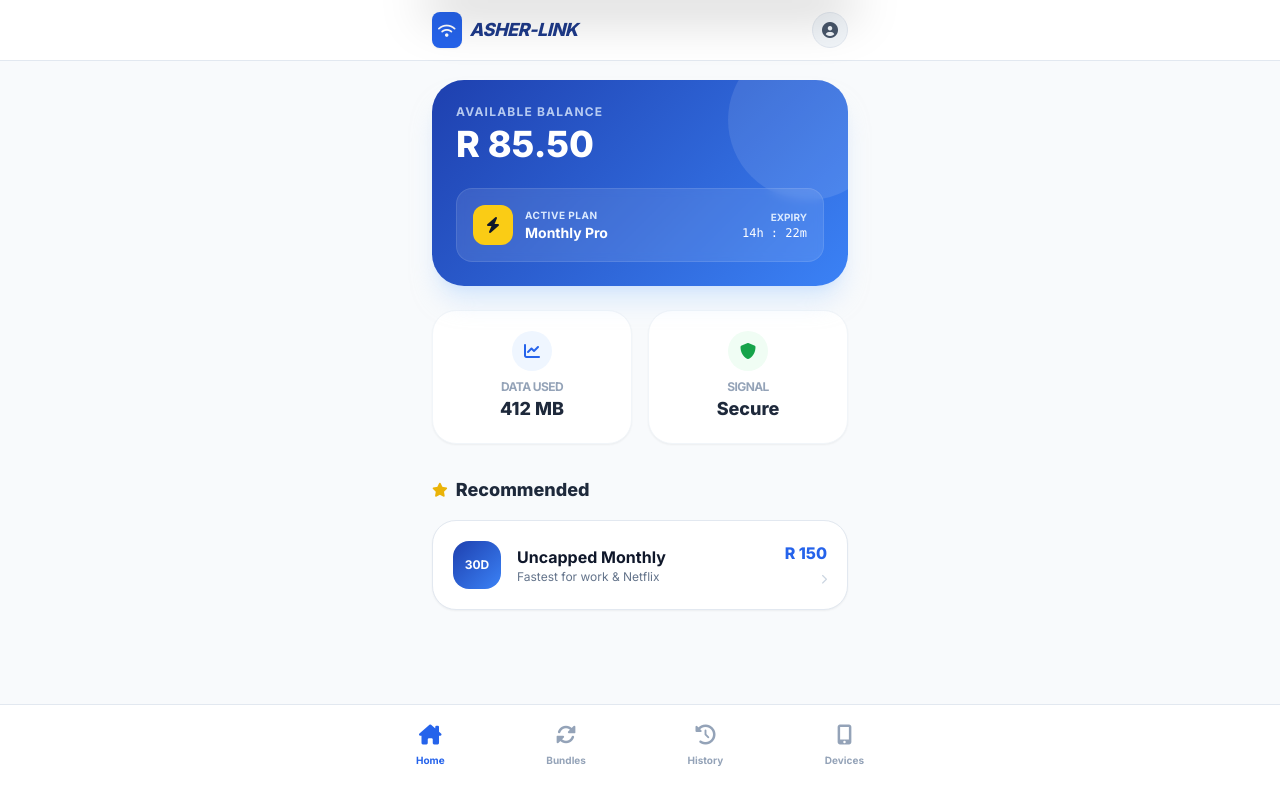
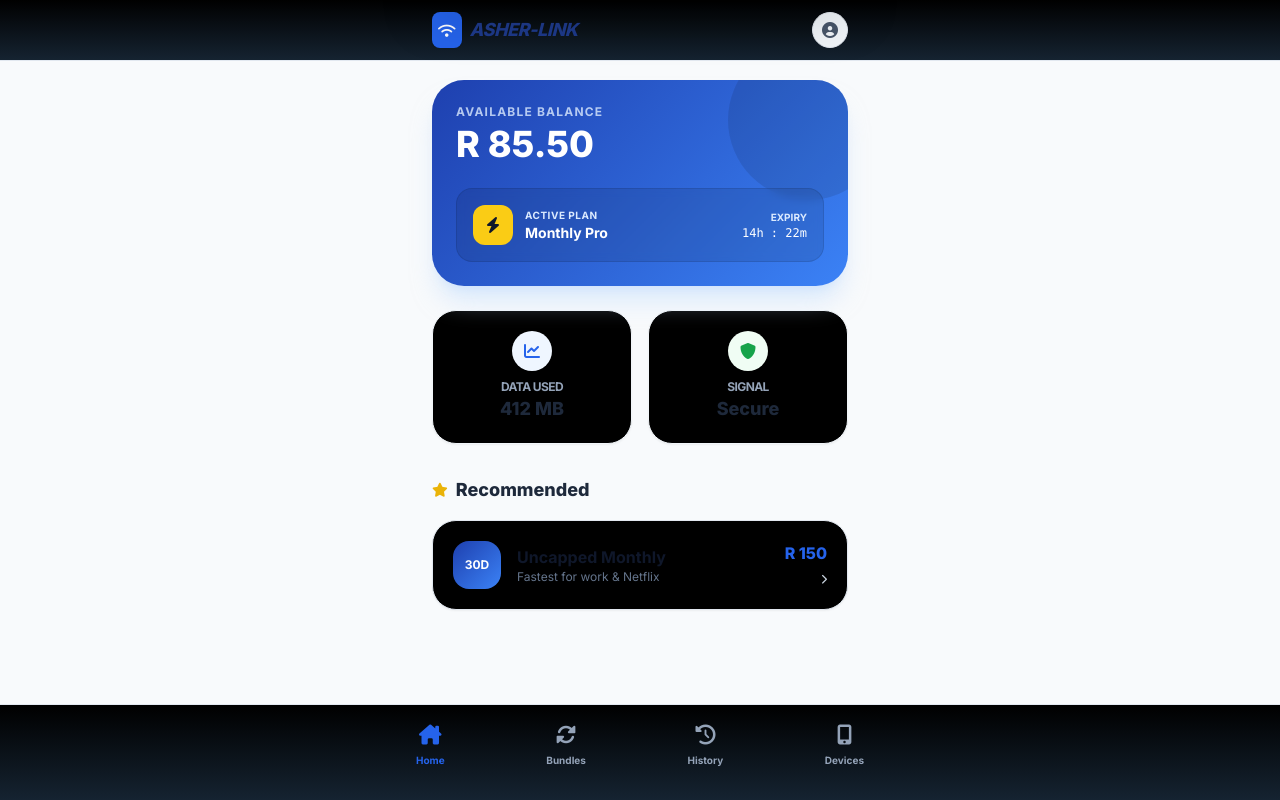
Before and after one commit to OxeanSA/link-user, a plain HTML site: page index.html in a window 1280 px wide. Drawn offline with nearby package versions, Linux system fonts and the light colour scheme.

Commit message:
Update index.html

```diff
--- a/index.html
+++ b/index.html
@@ -9,7 +9,7 @@
     <style>
         @import url('https://fonts.googleapis.com/css2?family=Inter:wght@300;400;600;700;800&display=swap');
         body { font-family: 'Inter', sans-serif; -webkit-tap-highlight-color: transparent; }
-        .glass { background: rgba(255, 255, 255, 0.95); backdrop-filter: blur(10px); }
+        .glass { background: linear-gradient(to top, #152331, #000000); backdrop-filter: blur(10px); }
         .tab-content { display: none; }
         .tab-content.active { display: block; animation: slideUp 0.3s ease-out; }
         @keyframes slideUp { from { opacity: 0; transform: translateY(10px); } to { opacity: 1; transform: translateY(0); } }
@@ -50,7 +50,7 @@
                     <p class="text-blue-100 text-xs font-bold uppercase tracking-widest mb-1 opacity-80">Available Balance</p>
                     <h2 id="balance-display" class="text-4xl font-black mb-6">R 0.00</h2>
 
-                    <div class="bg-white/10 rounded-2xl p-4 flex items-center justify-between backdrop-blur-sm border border-white/10">
+                    <div class="bg-black/10 rounded-2xl p-4 flex items-center justify-between backdrop-blur-sm border border-black/10">
                         <div class="flex items-center gap-3">
                             <div class="w-10 h-10 rounded-xl bg-yellow-400 flex items-center justify-center text-slate-900">
                                 <i class="fas fa-bolt"></i>
@@ -67,18 +67,18 @@
                     </div>
                 </div>
                 <!-- Decorative Circle -->
-                <div class="absolute -right-10 -top-10 w-40 h-40 bg-white/10 rounded-full"></div>
+                <div class="absolute -right-10 -top-10 w-40 h-40 bg-black/10 rounded-full"></div>
             </div>
 
             <div class="grid grid-cols-2 gap-4 mb-8">
-                <div class="bg-white p-5 rounded-3xl shadow-sm border border-slate-100 text-center">
+                <div class="bg-black p-5 rounded-3xl shadow-sm border border-slate-100 text-center">
                     <div class="w-10 h-10 bg-blue-50 text-blue-600 rounded-full flex items-center justify-center mx-auto mb-2">
                         <i class="fas fa-chart-line"></i>
                     </div>
                     <p class="text-xs font-bold text-slate-400 uppercase tracking-tighter">Data Used</p>
                     <p id="usage-stats" class="text-lg font-black text-slate-800">0 MB</p>
                 </div>
-                <div class="bg-white p-5 rounded-3xl shadow-sm border border-slate-100 text-center">
+                <div class="bg-black p-5 rounded-3xl shadow-sm border border-slate-100 text-center">
                     <div class="w-10 h-10 bg-green-50 text-green-600 rounded-full flex items-center justify-center mx-auto mb-2">
                         <i class="fas fa-shield-alt"></i>
                     </div>
@@ -90,7 +90,7 @@
             <h3 class="text-lg font-extrabold text-slate-800 mb-4 flex items-center gap-2">
                 <i class="fas fa-star text-yellow-500 text-sm"></i> Recommended
             </h3>
-            <div class="bg-white border border-slate-200 rounded-3xl p-5 flex items-center justify-between shadow-sm active:scale-[0.98] transition-transform cursor-pointer" onclick="switchTab('bundles')">
+            <div class="bg-black border border-slate-200 rounded-3xl p-5 flex items-center justify-between shadow-sm active:scale-[0.98] transition-transform cursor-pointer" onclick="switchTab('bundles')">
                 <div class="flex items-center gap-4">
                     <div class="w-12 h-12 gradient-bg rounded-2xl flex items-center justify-center text-white font-bold text-xs">30D</div>
                     <div>
@@ -142,7 +142,7 @@
 
         <!-- ACCOUNT TAB -->
         <section id="account" class="tab-content">
-            <div class="bg-white rounded-[2rem] p-8 border border-slate-100 shadow-sm text-center mb-6">
+            <div class="bg-black rounded-[2rem] p-8 border border-slate-100 shadow-sm text-center mb-6">
                 <div class="w-24 h-24 bg-slate-100 mx-auto rounded-3xl flex items-center justify-center text-slate-300 mb-6">
                     <i class="fas fa-user-shield text-5xl"></i>
                 </div>
@@ -249,7 +249,7 @@
         function renderBundles() {
             const list = document.getElementById('bundle-list');
             list.innerHTML = BUNDLES.map(b => `
-                <div class="bg-white border border-slate-200 p-5 rounded-3xl shadow-sm hover:border-blue-500 transition-all cursor-pointer group" onclick="buyBundle('${b.name}')">
+                <div class="bg-black border border-slate-200 p-5 rounded-3xl shadow-sm hover:border-blue-500 transition-all cursor-pointer group" onclick="buyBundle('${b.name}')">
                     <div class="flex justify-between items-start mb-4">
                         <div>
                             <span class="text-[9px] font-black uppercase tracking-widest bg-slate-100 text-slate-500 px-2 py-0.5 rounded-lg mb-2 inline-block">${b.time}</span>
@@ -272,7 +272,7 @@
                 { title: 'Daily Pass Expired', date: 'Oct 22', amount: 'R0.00', icon: 'fa-clock' }
             ];
             document.getElementById('history-list').innerHTML = data.map(i => `
-                <div class="flex items-center justify-between p-4 bg-white mb-2 rounded-2xl border border-slate-100">
+                <div class="flex items-center justify-between p-4 bg-black mb-2 rounded-2xl border border-slate-100">
                     <div class="flex items-center gap-4">
                         <div class="w-10 h-10 rounded-full bg-slate-50 flex items-center justify-center text-slate-400 text-sm">
                             <i class="fas ${i.icon}"></i>
@@ -293,7 +293,7 @@
                 { name: 'Home PC', mac: 'BC:D1:C3:8A:44:01', active: false }
             ];
             document.getElementById('device-list').innerHTML = devices.map(d => `
-                <div class="p-4 rounded-3xl border ${d.active ? 'bg-blue-50 border-blue-100' : 'bg-white border-slate-100'} flex items-center justify-between">
+                <div class="p-4 rounded-3xl border ${d.active ? 'bg-blue-50 border-blue-100' : 'bg-black border-slate-100'} flex items-center justify-between">
                     <div class="flex items-center gap-3">
                         <div class="w-10 h-10 rounded-2xl ${d.active ? 'bg-blue-600 text-white' : 'bg-slate-100 text-slate-400'} flex items-center justify-center">
                             <i class="fas fa-mobile-screen"></i>
```
